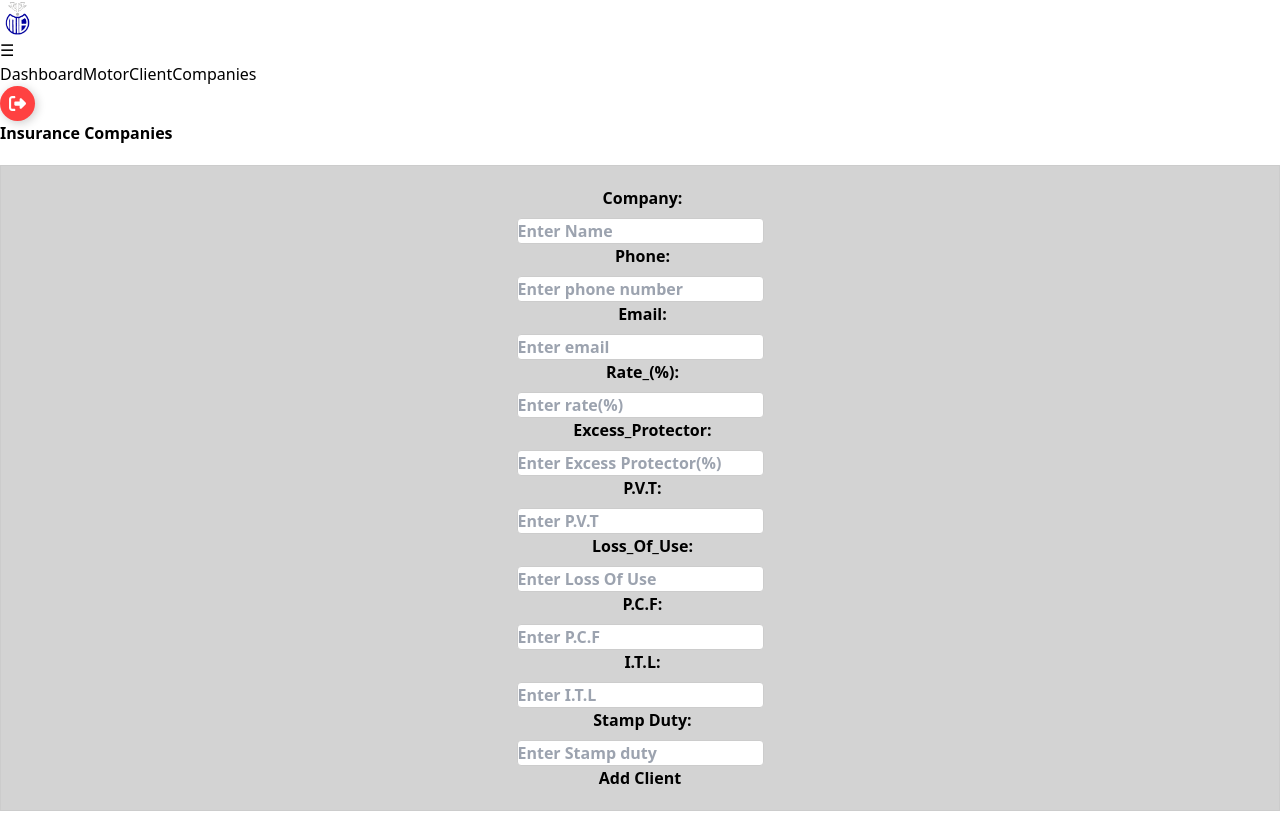
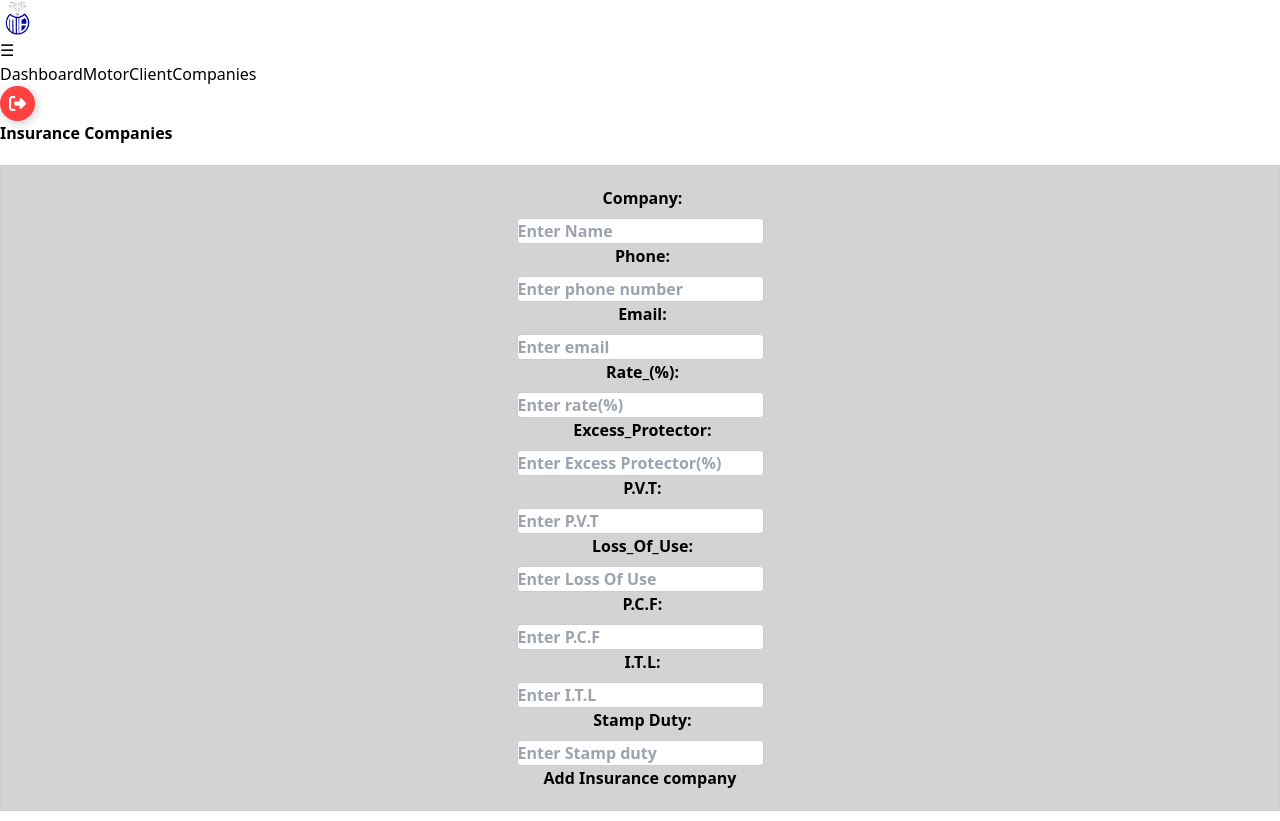
Before and after one commit to alvinlearner/Client, a React (Vite) app: page /companies in a window 1280 px wide. Built offline with nearby package versions, Linux system fonts and the light colour scheme; sample sign-in values are in the browser's storage.

Commit message:
Rename submit button

```diff
--- a/src/pages/Companies.jsx
+++ b/src/pages/Companies.jsx
@@ -198,7 +198,7 @@ const Upperkrapin = krapin.toUpperCase()
 
         <button type="submit"
         className="bg-green-600 hover:bg-green-500 text-white font-bold py-1 px-3 rounded"
-        >Add Client</button>
+        >Add Insurance company</button>
       </form>
     </div>
   );
```
